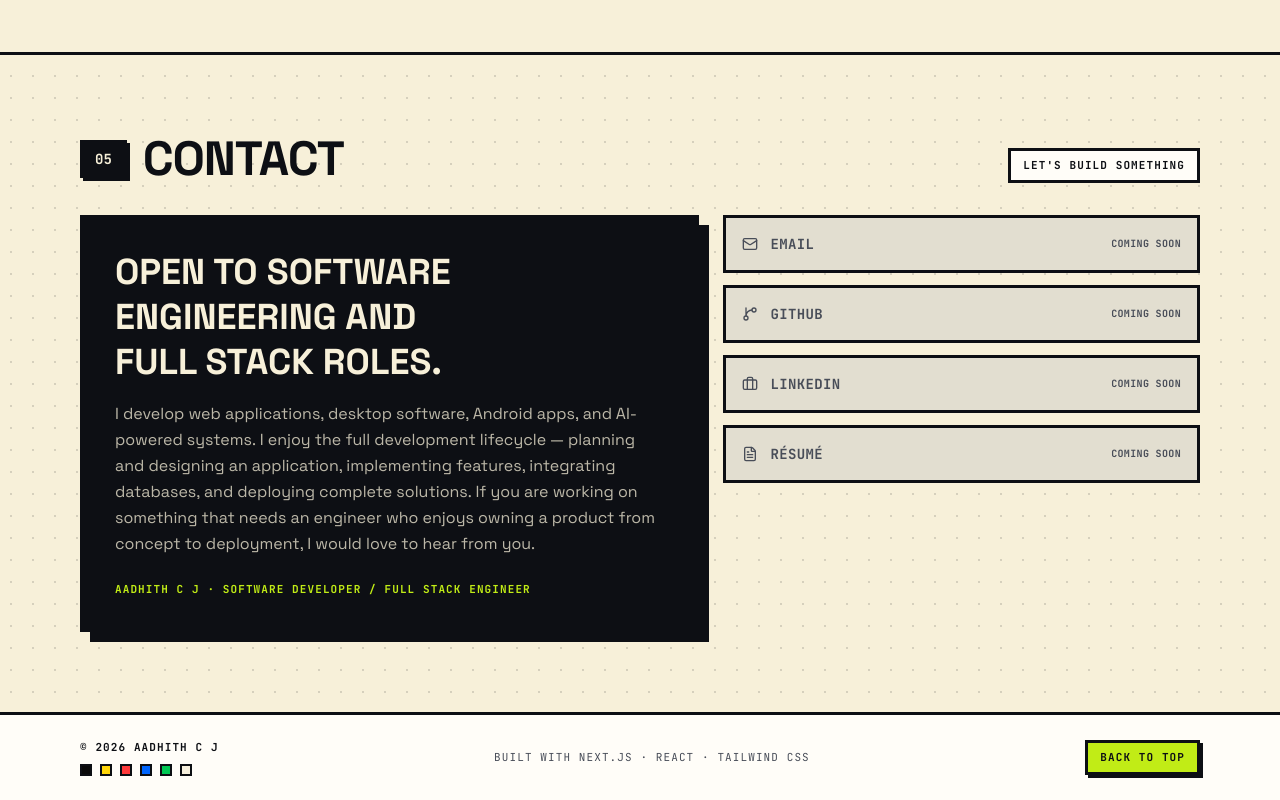
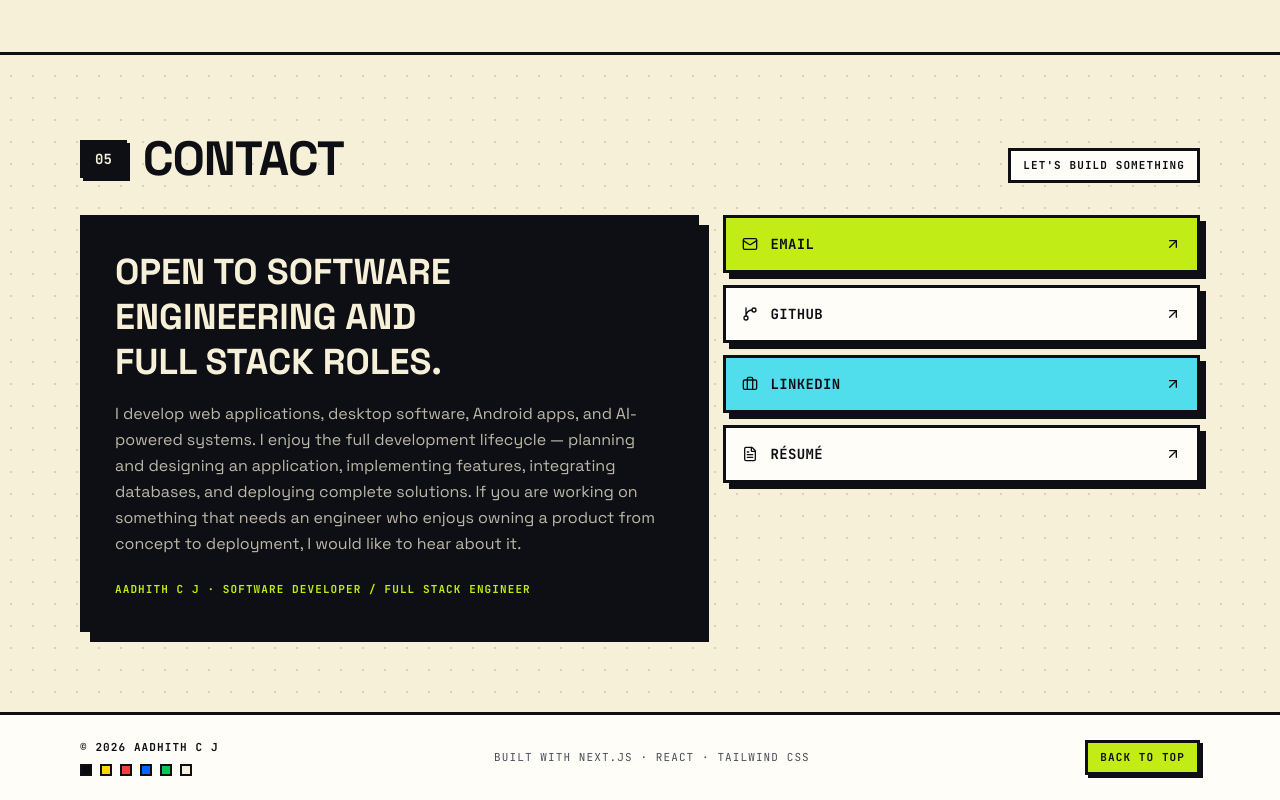
Before and after one commit to aadhithcj/portfolio, a Next.js app: page / in a window 1280 px wide. Shown: the part 4467-5267 px from the top of the page. Built offline with nearby package versions, Linux system fonts and the light colour scheme.

Commit message:
Contacts section bug fix

```diff
--- a/components/contact-section.tsx
+++ b/components/contact-section.tsx
@@ -1,68 +1,39 @@
 "use client"
 
 import SectionHeading from "@/components/section-heading"
-import { contact, profile } from "@/lib/portfolio-data"
-import {
-  Mail,
-  GitBranch,
-  Briefcase,
-  FileText,
-  ArrowUpRight,
-} from "lucide-react"
+import { profile } from "@/lib/portfolio-data"
+import { Mail, GitBranch, Briefcase, FileText, ArrowUpRight } from "lucide-react"
+
+// Updated links object directly with your contact details
+const contact = {
+  email: "aadhithcj9@gmail.com",
+  github: "https://github.com/aadhithcj",
+  linkedin: "https://linkedin.com/in/aadhithcj",
+  resumeUrl: "/Resumee.pdf",
+}
 
 const links = [
-  {
-    key: "email",
-    label: "Email",
-    icon: Mail,
-    href: contact.email ? `mailto:${contact.email}` : "",
-    bg: "bg-primary",
-  },
-  {
-    key: "github",
-    label: "GitHub",
-    icon: GitBranch,
-    href: contact.github,
-    bg: "bg-card",
-  },
-  {
-    key: "linkedin",
-    label: "LinkedIn",
-    icon: Briefcase,
-    href: contact.linkedin,
-    bg: "bg-secondary",
-  },
-  {
-    key: "resume",
-    label: "Résumé",
-    icon: FileText,
-    href: contact.resumeUrl,
-    bg: "bg-card",
-  },
+  { key: "email", label: "Email", icon: Mail, href: contact.email ? `mailto:${contact.email}` : "", bg: "bg-primary" },
+  { key: "github", label: "GitHub", icon: GitBranch, href: contact.github, bg: "bg-card" },
+  { key: "linkedin", label: "LinkedIn", icon: Briefcase, href: contact.linkedin, bg: "bg-secondary" },
+  { key: "resume", label: "Résumé", icon: FileText, href: contact.resumeUrl, bg: "bg-card" },
 ]
 
 export default function ContactSection() {
   return (
     <section id="contact">
       <div className="mx-auto max-w-6xl px-4 py-14 md:py-20">
-        <SectionHeading
-          index="05"
-          title="Contact"
-          kicker="Let's build something"
-        />
+        <SectionHeading index="05" title="Contact" kicker="Let's build something" />
 
         <div className="mt-8 grid gap-6 lg:grid-cols-[1.3fr_1fr]">
           <div className="nb-border nb-shadow-lg bg-foreground p-6 text-background md:p-8">
             <p className="text-balance text-3xl font-extrabold uppercase leading-tight md:text-4xl">
               Open to software engineering and full stack roles.
             </p>
-
             <p className="mt-4 max-w-xl leading-relaxed text-background/75">
-              {profile.summary} If you are working on something that needs an
-              engineer who enjoys owning a product from concept to deployment, I
-              would love to hear from you.
+              {profile.summary} If you are working on something that needs an engineer who enjoys owning a product from
+              concept to deployment, I would like to hear about it.
             </p>
-
             <p className="mt-6 font-mono text-[11px] font-bold uppercase tracking-widest text-primary">
               {profile.name} · {profile.role}
             </p>
@@ -72,26 +43,19 @@ export default function ContactSection() {
             {links.map((link) => {
               const Icon = link.icon
               const disabled = !link.href
-
               return (
                 <li key={link.key}>
                   {disabled ? (
                     <span className="nb-border flex w-full items-center gap-3 bg-muted px-4 py-4 font-mono text-sm font-bold uppercase tracking-wide text-muted-foreground">
                       <Icon className="size-4" />
                       {link.label}
-                      <span className="ml-auto text-[10px]">
-                        Coming Soon
-                      </span>
+                      <span className="ml-auto text-[10px]">coming soon</span>
                     </span>
                   ) : (
                     <a
                       href={link.href}
                       target={link.key === "email" ? undefined : "_blank"}
-                      rel={
-                        link.key === "email"
-                          ? undefined
-                          : "noopener noreferrer"
-                      }
+                      rel={link.key === "email" ? undefined : "noreferrer"}
                       className={`cursor-target nb-border nb-shadow nb-press flex w-full items-center gap-3 ${link.bg} px-4 py-4 font-mono text-sm font-bold uppercase tracking-wide`}
                     >
                       <Icon className="size-4" />
@@ -112,29 +76,15 @@ export default function ContactSection() {
             <p className="font-mono text-[11px] font-bold uppercase tracking-widest">
               © {new Date().getFullYear()} {profile.name}
             </p>
-
             <div className="flex gap-2">
-              {[
-                "#0A0A0A",
-                "#FFD60A",
-                "#FF3B3B",
-                "#0066FF",
-                "#00C853",
-                "#f7f0dd",
-              ].map((color) => (
-                <span
-                  key={color}
-                  className="size-3 border-[2px] border-border"
-                  style={{ background: color }}
-                />
+              {['#0A0A0A', '#FFD60A', '#FF3B3B', '#0066FF', '#00C853', '#f7f0dd'].map((c) => (
+                <span key={c} className="size-3 border-[2px] border-border" style={{ background: c }} />
               ))}
             </div>
           </div>
-
           <p className="font-mono text-[11px] uppercase tracking-widest text-muted-foreground">
             Built with Next.js · React · Tailwind CSS
           </p>
-
           <a
             href="#top"
             className="cursor-target nb-border nb-shadow-sm nb-press bg-primary px-3 py-1.5 font-mono text-[11px] font-bold uppercase tracking-widest text-primary-foreground"
```
